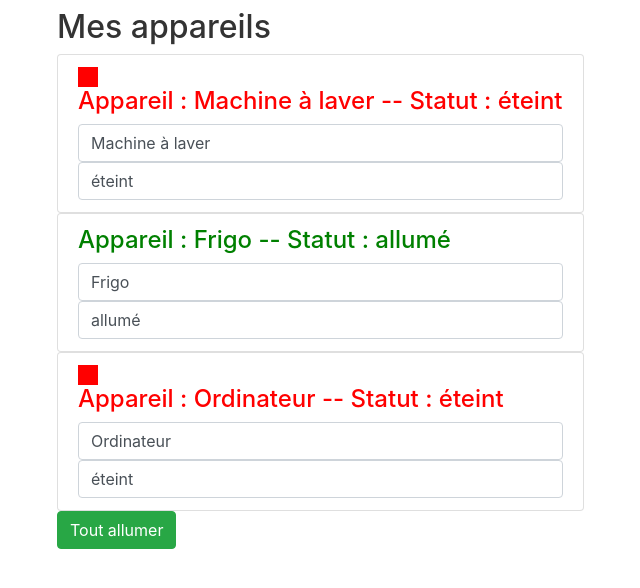
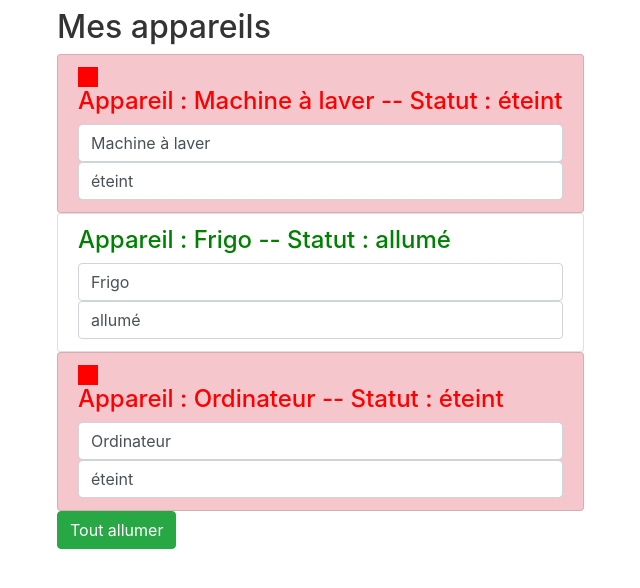
Before and after one commit to Antoine-Goncalves/FirstProjectAngular, an Angular app: page / in a window 1280 px wide. Shown: the top 588 px of the page, without its empty margins (13-653 px from the left). Built offline with nearby package versions, Linux system fonts and the light colour scheme.

Commit message:
:rocket: add ngClass for diffenrencie appareil éteint and allumé status

```diff
--- a/src/app/appareil/appareil.component.html
+++ b/src/app/appareil/appareil.component.html
@@ -1,4 +1,10 @@
-<li class="list-group-item">
+<li
+  [ngClass]="{
+    'list-group-item': true,
+    'list-group-item-succes': appareilStatus === 'allumé',
+    'list-group-item-danger': appareilStatus === 'éteint'
+  }"
+>
   <div
     style="width:20px;height:20px;background-color:red;"
     *ngIf="appareilStatus === 'éteint'"
```
